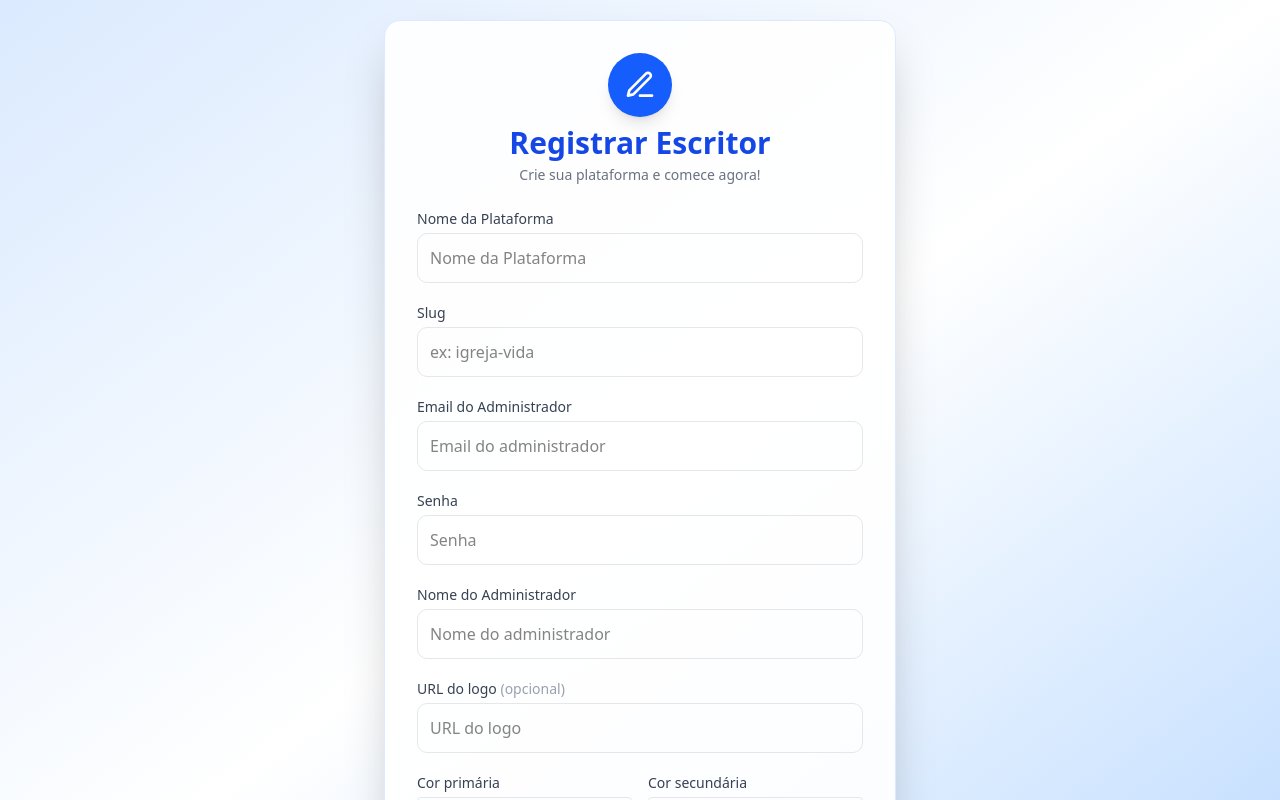
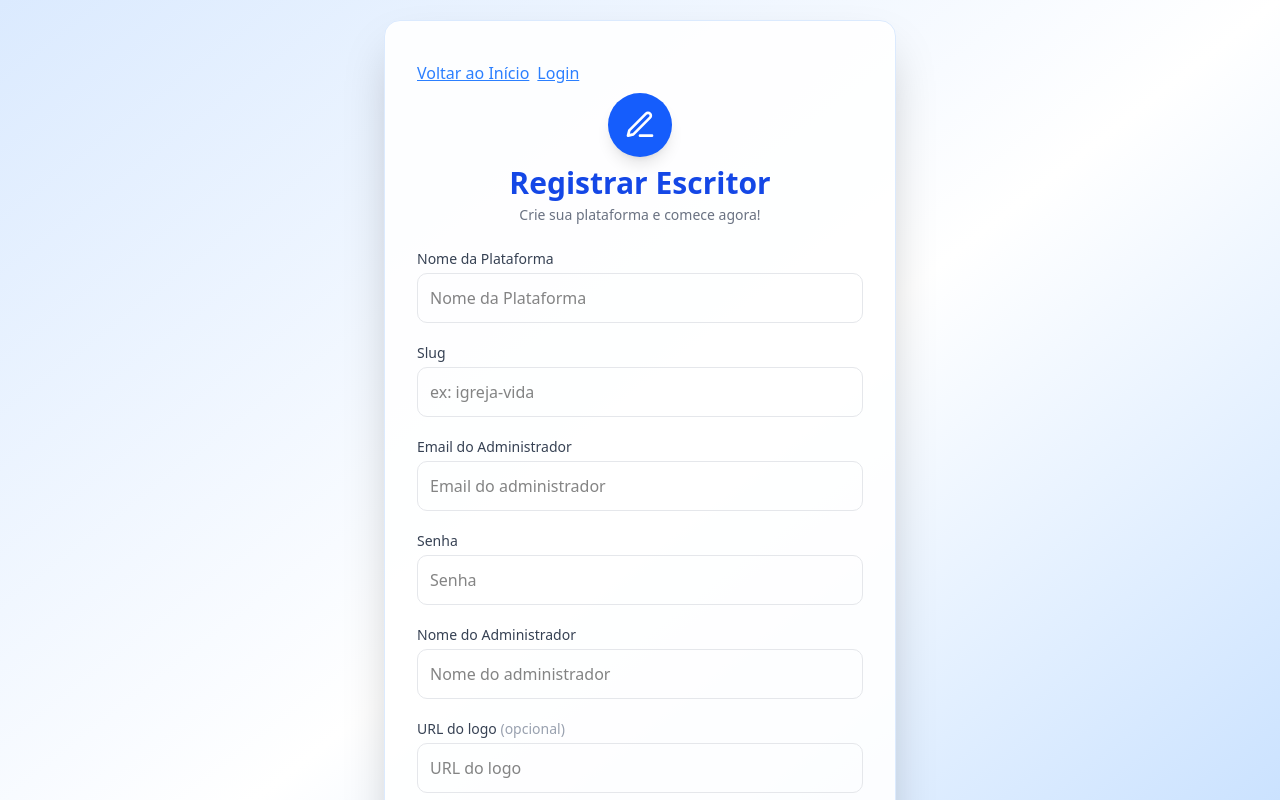
Before and after one commit to RSouzaD3v/proposito-24h, a Next.js app: page /registrar-escritor in a window 1280 px wide. Shown: the top 800 px of the page. Built offline with nearby package versions, Linux system fonts and the light colour scheme.

Commit message:
host sub

```diff
--- a/src/app/registrar-escritor/page.tsx
+++ b/src/app/registrar-escritor/page.tsx
@@ -2,6 +2,7 @@
 
 import { useState } from "react";
 import { useRouter } from "next/navigation";
+import Link from "next/link";
 
 export default function RegistrarEscritorPage() {
     const router = useRouter();
@@ -55,6 +56,10 @@ export default function RegistrarEscritorPage() {
     return (
         <div className="min-h-screen py-5 flex items-center justify-center bg-gradient-to-br from-blue-100 via-white to-blue-200">
             <div className="w-full max-w-lg bg-white/90 rounded-2xl shadow-2xl p-8 border border-blue-100">
+                <div className="flex items-center gap-2 my-2">
+                    <Link className="text-blue-500 underline" href="/">Voltar ao Início</Link>
+                    <Link className="text-blue-500 underline" href="/login">Login</Link>
+                </div>
                 <div className="flex flex-col items-center mb-6">
                     <div className="w-16 h-16 rounded-full bg-blue-600 flex items-center justify-center mb-2 shadow-lg">
                         <svg width="32" height="32" fill="none" viewBox="0 0 24 24" stroke="white"><path strokeLinecap="round" strokeLinejoin="round" strokeWidth={2} d="M12 20h9" /><path strokeLinecap="round" strokeLinejoin="round" strokeWidth={2} d="M16.5 3.5a2.121 2.121 0 113 3L7 19l-4 1 1-4 12.5-12.5z" /></svg>
--- a/src/app/writer/dashboard/page.tsx
+++ b/src/app/writer/dashboard/page.tsx
@@ -33,7 +33,7 @@ export default async function WriterDashboardPage() {
   });
 
   if(!subdomain || subdomain === "www" || subdomain !== writer?.slug) {
-    redirect(`http://${writer?.slug}.localhost:3000/writer/dashboard`)
+    redirect(`http://${writer?.slug}.${h}/writer/dashboard`)
   }
 
   return (
```
